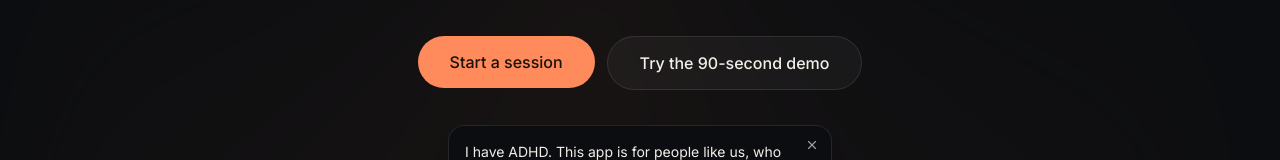
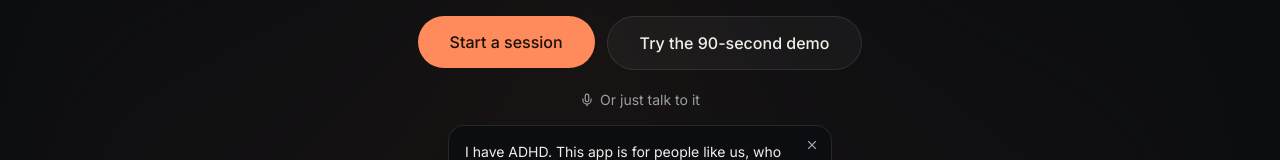
Before and after one commit to yashaswihegde364-stack/fade, a Next.js app: page / in a window 1280 px wide. Shown: the part 551-711 px from the top of the page. Built offline with nearby package versions, Linux system fonts and the light colour scheme; no server answers; the database is empty.

Commit message:
Restore Talk to Fade link; session narration stays off

```diff
--- a/app/page.tsx
+++ b/app/page.tsx
@@ -7,7 +7,7 @@ import Companion, { Mood, Species, Accessory } from "@/components/Companion";
 import ThemeToggle from "@/components/ThemeToggle";
 import Magnetic from "@/components/Magnetic";
 import InstallButton from "@/components/InstallButton";
-import { Lightbulb, History as HistoryIcon } from "lucide-react";
+import { Lightbulb, History as HistoryIcon, Mic } from "lucide-react";
 import { getAnimSetting, getCompanionUnlock } from "@/lib/storage";
 
 export default function Landing() {
@@ -134,6 +134,19 @@ export default function Landing() {
             </Magnetic>
           </motion.div>
 
+          <motion.div
+            initial={{ opacity: 0 }}
+            animate={{ opacity: 1 }}
+            transition={{ delay: 0.35 }}
+          >
+            <Link
+              href="/talk"
+              className="mt-5 flex cursor-pointer items-center gap-1.5 text-sm text-[var(--muted)] hover:text-[var(--fg)]"
+            >
+              <Mic size={14} /> Or just talk to it
+            </Link>
+          </motion.div>
+
           {live && live.total > 0 && (
             <motion.p
               initial={{ opacity: 0 }}
```
